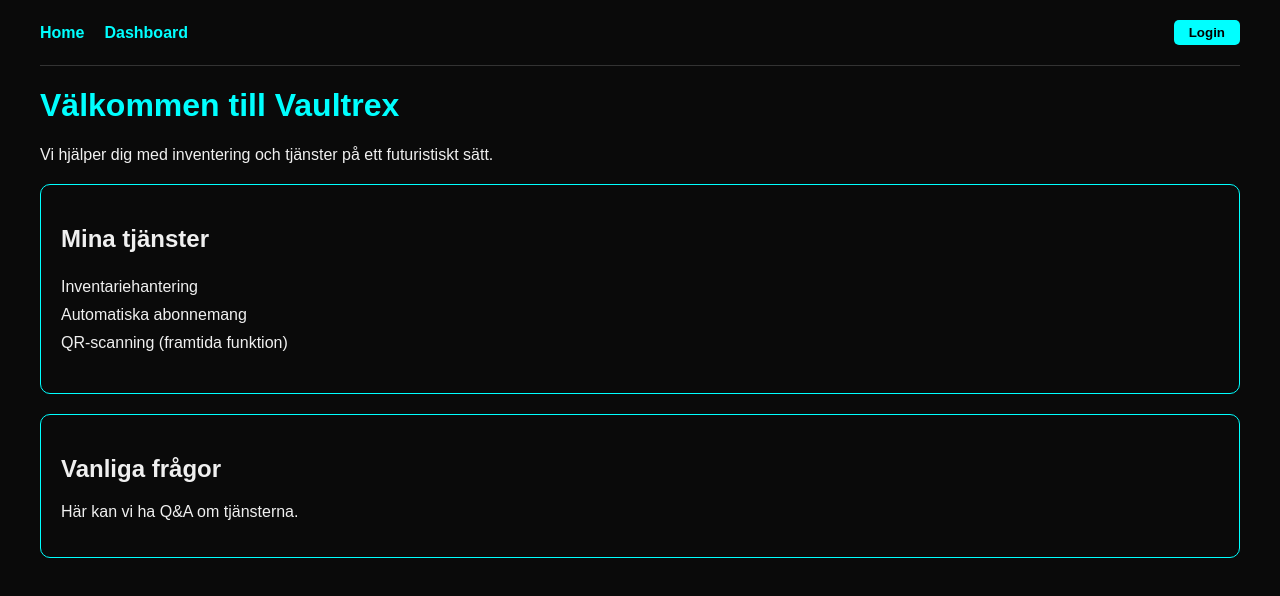
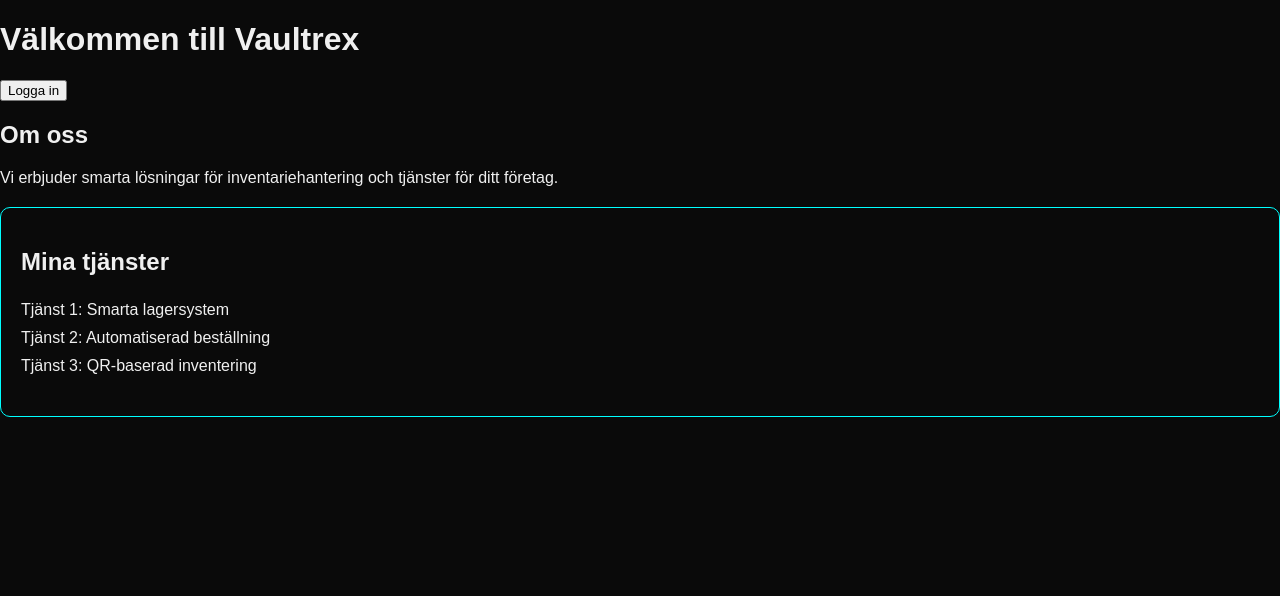
Before and after one commit to FooxxyyDev/vaultrex-frontend, a React (Vite) app: page / in a window 1280 px wide. Shown: the top 596 px of the page. Built offline with nearby package versions, Linux system fonts and the light colour scheme.

Commit message:
Update App.jsx

```diff
--- a/src/App.jsx
+++ b/src/App.jsx
@@ -1,82 +1,98 @@
 import React, { useState } from "react";
-import { BrowserRouter as Router, Routes, Route, Link, Navigate } from "react-router-dom";
 import "./App.css";
 
 function App() {
   const [user, setUser] = useState(null);
+  const [showLogin, setShowLogin] = useState(false);
+  const [email, setEmail] = useState("");
+  const [password, setPassword] = useState("");
 
+  // Dummy login för demo, byt till API-anrop senare
   const handleLogin = (e) => {
     e.preventDefault();
-    const email = e.target.email.value;
-    const password = e.target.password.value;
-
-    // Enkel demo-login
     if (email === "admin@vaultrex.se" && password === "Leary30!") {
       setUser({ email });
+      setShowLogin(false);
     } else {
-      alert("Fel användare eller lösenord!");
+      alert("Fel email eller lösenord!");
     }
   };
 
-  const handleLogout = () => setUser(null);
+  const handleLogout = () => {
+    setUser(null);
+    setEmail("");
+    setPassword("");
+  };
 
+  if (user) {
+    // Dashboard
+    return (
+      <div className="dashboard">
+        <header>
+          <h1>Vaultrex Dashboard</h1>
+          <button onClick={handleLogout} className="logout-btn">Logga ut</button>
+        </header>
+        <section>
+          <h2>Dina tjänster</h2>
+          <ul>
+            <li>Tjänst 1</li>
+            <li>Tjänst 2</li>
+            <li>Tjänst 3</li>
+          </ul>
+        </section>
+      </div>
+    );
+  }
+
+  // Startsida
   return (
-    <Router>
-      <div className="app-container">
-        <nav className="navbar">
-          <Link to="/">Home</Link>
-          <Link to="/dashboard">Dashboard</Link>
-          {!user && <button className="login-btn" onClick={() => document.getElementById("login-form").classList.toggle("show")}>Login</button>}
-          {user && <button className="logout-btn" onClick={handleLogout}>Logout</button>}
-        </nav>
+    <div className="landing">
+      <header>
+        <h1>Välkommen till Vaultrex</h1>
+        <button onClick={() => setShowLogin(true)} className="login-btn">
+          Logga in
+        </button>
+      </header>
 
-        <div id="login-form" className="login-form">
+      <main>
+        <section className="about">
+          <h2>Om oss</h2>
+          <p>Vi erbjuder smarta lösningar för inventariehantering och tjänster för ditt företag.</p>
+        </section>
+
+        <section className="services">
+          <h2>Mina tjänster</h2>
+          <ul>
+            <li>Tjänst 1: Smarta lagersystem</li>
+            <li>Tjänst 2: Automatiserad beställning</li>
+            <li>Tjänst 3: QR-baserad inventering</li>
+          </ul>
+        </section>
+      </main>
+
+      {showLogin && (
+        <div className="login-modal">
           <form onSubmit={handleLogin}>
-            <input type="email" name="email" placeholder="Email" required />
-            <input type="password" name="password" placeholder="Password" required />
+            <h2>Logga in</h2>
+            <input
+              type="email"
+              placeholder="Email"
+              value={email}
+              onChange={(e) => setEmail(e.target.value)}
+              required
+            />
+            <input
+              type="password"
+              placeholder="Lösenord"
+              value={password}
+              onChange={(e) => setPassword(e.target.value)}
+              required
+            />
             <button type="submit">Logga in</button>
+            <button type="button" onClick={() => setShowLogin(false)}>Avbryt</button>
           </form>
         </div>
-
-        <Routes>
-          <Route path="/" element={<Home />} />
-          <Route path="/dashboard" element={user ? <Dashboard /> : <Navigate to="/" />} />
-        </Routes>
-      </div>
-    </Router>
-  );
-}
-
-function Home() {
-  return (
-    <div className="home">
-      <h1>Välkommen till Vaultrex</h1>
-      <p>Vi hjälper dig med inventering och tjänster på ett futuristiskt sätt.</p>
-      <div className="services">
-        <h2>Mina tjänster</h2>
-        <ul>
-          <li>Inventariehantering</li>
-          <li>Automatiska abonnemang</li>
-          <li>QR-scanning (framtida funktion)</li>
-        </ul>
-      </div>
-      <div className="faq">
-        <h2>Vanliga frågor</h2>
-        <p>Här kan vi ha Q&A om tjänsterna.</p>
-      </div>
-    </div>
-  );
-}
-
-function Dashboard() {
-  return (
-    <div className="dashboard">
-      <h1>Dashboard</h1>
-      <p>Här kan du se och hantera dina tjänster och inventarie.</p>
-      <div className="inventory">
-        <h2>Inventarie</h2>
-        <p>(Data från backend kommer visas här)</p>
-      </div>
+      )}
     </div>
   );
 }
```
